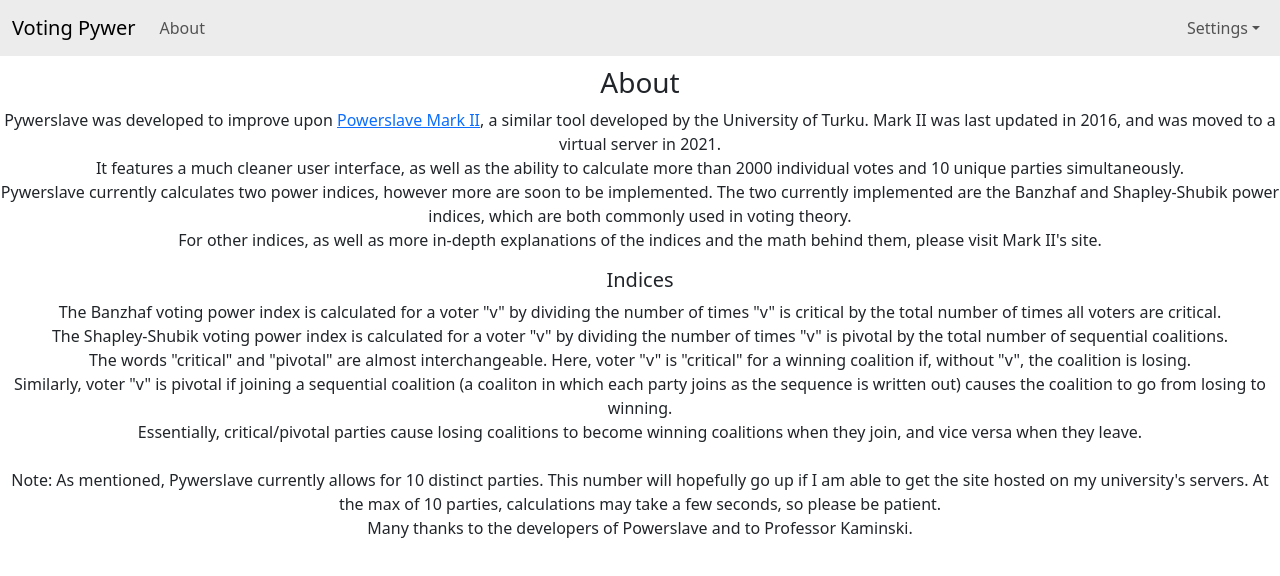
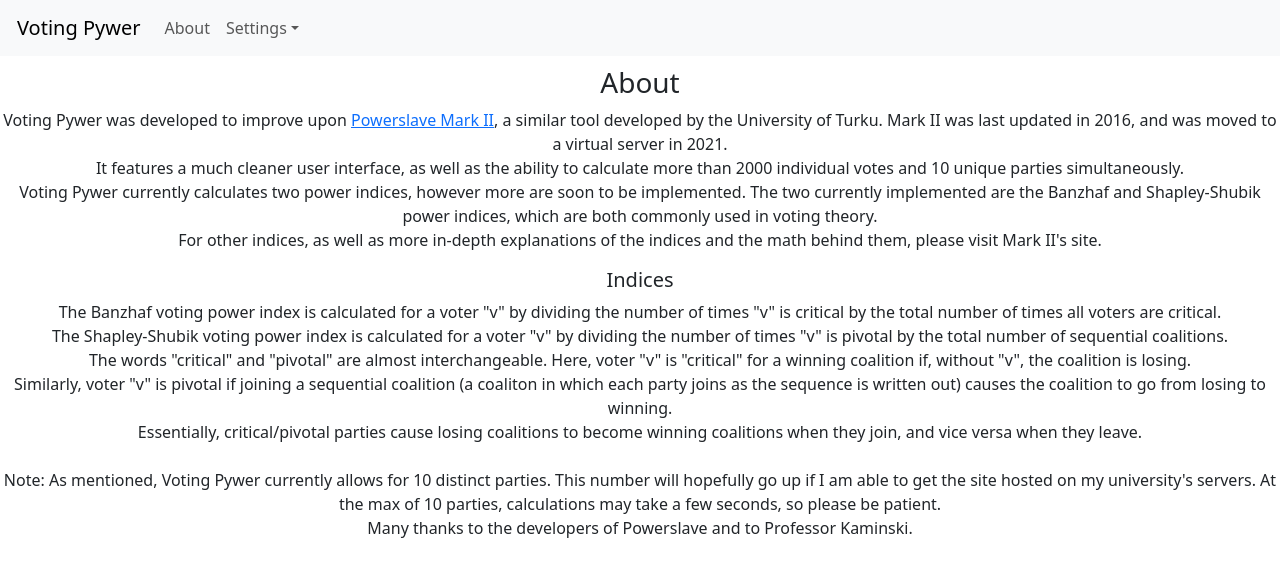
Before and after one commit to apmalani/voting-pywer, a React (Create React App) app: page /about in a window 1280 px wide. Shown: the top 576 px of the page. Built offline with nearby package versions, Linux system fonts and the light colour scheme.

Commit message:
Settings dropdown configured

```diff
--- a/package.json
+++ b/package.json
@@ -13,6 +13,7 @@
     "@types/react-dom": "^18.2.18",
     "bootstrap": "^5.3.2",
     "react": "^18.2.0",
+    "react-bootstrap": "^2.9.2",
     "react-dom": "^18.2.0",
     "react-router-dom": "^6.21.1",
     "react-scripts": "5.0.1",
--- a/src/AboutPage.tsx
+++ b/src/AboutPage.tsx
@@ -9,12 +9,12 @@
 
             <div style={{marginLeft: '0px'}}>
                 <p>
-                    Pywerslave was developed to improve upon <a href="http://powerslave.utu.fi/">Powerslave Mark II</a>, a similar tool developed by the University of Turku.
+                    Voting Pywer was developed to improve upon <a href="http://powerslave.utu.fi/">Powerslave Mark II</a>, a similar tool developed by the University of Turku.
                     Mark II was last updated in 2016, and was moved to a virtual server in 2021.
                     <br/>
                     It features a much cleaner user interface, as well as the ability to calculate more than 2000 individual votes and 10 unique parties simultaneously.
                     <br/>
-                    Pywerslave currently calculates two power indices, however more are soon to be implemented. The two currently implemented are the Banzhaf and Shapley-Shubik power indices,
+                    Voting Pywer currently calculates two power indices, however more are soon to be implemented. The two currently implemented are the Banzhaf and Shapley-Shubik power indices,
                     which are both commonly used in voting theory.
                     <br/>
                     For other indices, as well as more in-depth explanations of the indices and the math behind them, please visit Mark II's site.
@@ -37,7 +37,7 @@
                     Essentially, critical/pivotal parties cause losing coalitions to become winning coalitions when they join, and vice versa when they leave.
                     <br/>
                     <br/>
-                    Note: As mentioned, Pywerslave currently allows for 10 distinct parties. This number will hopefully go up if I am able to get the site hosted on my university's servers.
+                    Note: As mentioned, Voting Pywer currently allows for 10 distinct parties. This number will hopefully go up if I am able to get the site hosted on my university's servers.
                     At the max of 10 parties, calculations may take a few seconds, so please be patient.
                     <br/>
                     Many thanks to the developers of Powerslave and to Professor Kaminski.
--- a/src/CalculatorComponent.css
+++ b/src/CalculatorComponent.css
@@ -11,15 +11,16 @@
     padding-left: 0px;
   }
   .input-right {
-    text-align: right;
-    width: 60px;
-    appearance: none;
-    -webkit-appearance: none;
+    width: 70px;
     margin: 0;
   }
   .quota-input {
     margin-top: 15px;
   }
   .small-input {
-    width: 60px;
+    width: 70px;
   }
+
+  .text-center {
+    text-align: center;
+  }
--- a/src/CalculatorComponent.tsx
+++ b/src/CalculatorComponent.tsx
@@ -1,5 +1,6 @@
 import React, { useState, ChangeEvent } from 'react';
 import './CalculatorComponent.css';
+import { Button, Form, Table } from 'react-bootstrap';
 
 interface Player {
   name: string;
@@ -224,7 +225,7 @@
 
 
     return (
-    <div style={{ paddingLeft: '15px' }}>
+      <div style={{ paddingLeft: '15px' }}>
       <div style={{ display: players.length === 0 ? 'block' : 'none' }}>
         No players added yet.
       </div>
--- a/src/HeaderComponent.tsx
+++ b/src/HeaderComponent.tsx
@@ -1,34 +1,82 @@
-import React from 'react';
-import { Link } from 'react-router-dom';
+import React, { useState } from 'react';
+import { Navbar, Nav, NavDropdown, Modal, Form, Button } from 'react-bootstrap';
 
 const HeaderComponent: React.FC = () => {
-    return (
-        <nav className="navbar navbar-expand-lg navbar-light" style={{backgroundColor: '#ECECEC'}}>
-    <div className="container-fluid align-items-center">
-        <Link to="/voting-pywer" className="navbar-brand">Voting Pywer</Link>
 
-        <div className="collapse navbar-collapse" id="navbarNav">
-            <ul className="navbar-nav">
-                <li className="navbar-item" >
-                    <Link className="nav-link" to="/about">About</Link>
-                </li>
-            </ul>
+    const handlePrint = () => {
+        window.print();
+      };
 
-            <ul className="navbar-nav ms-auto">
-                <li className="nav-item dropdown">
-                    <a className="nav-link dropdown-toggle" href="#" id="navbarDropdown" role="button" data-bs-toggle="dropdown" aria-haspopup="true" aria-expanded="false">
-                        Settings
-                    </a>
-                    <ul className="dropdown-menu" aria-labelledby="navbarDropdown">
-                        <li><a className="dropdown-item" href="#">Print</a></li>
-                        <li><a className="dropdown-item" href="#">Report Issue</a></li>
-                    </ul>
-                </li>
-            </ul>
-        </div>
+    const [showBugReportModal, setShowBugReportModal] = useState(false);
+    const [bugDescription, setBugDescription] = useState('');
+
+    const handleBugReportClick = () => {
+        setShowBugReportModal(true);
+    };
+
+    const handleCloseBugReportModal = () => {
+        setShowBugReportModal(false);
+    };
+
+    const handleBugDescriptionChange = (event: React.ChangeEvent<HTMLInputElement>) => {
+        setBugDescription(event.target.value);
+    };
+
+    const handleSubmitBugReport = () => {
+        // Add your logic to submit the bug report
+        // You can use the 'bugDescription' state variable here
+        // For simplicity, we are just closing the modal in this example
+        setBugDescription('');
+        handleCloseBugReportModal();
+    };
+
+  return (
+    <div>
+        <Navbar bg="light" expand="lg">
+        <Navbar.Brand href="/voting-pywer" style = {{marginLeft: '17px'}}>Voting Pywer</Navbar.Brand>
+        <Navbar.Toggle aria-controls="navbarNav" />
+        <Navbar.Collapse id="navbarNav">
+            <Nav className="mr-auto">
+            <Nav.Link href="/about">About</Nav.Link>
+            </Nav>
+            <Nav>
+            <NavDropdown title="Settings" id="basic-nav-dropdown">
+                <NavDropdown.Item onClick={handlePrint}>Print</NavDropdown.Item>
+                <NavDropdown.Item onClick={handleBugReportClick}>Report Bug</NavDropdown.Item>
+            </NavDropdown>
+            </Nav>
+        </Navbar.Collapse>
+        </Navbar>
+
+      <Modal show={showBugReportModal} onHide={handleCloseBugReportModal}>
+        <Modal.Header closeButton>
+          <Modal.Title>Report Bug</Modal.Title>
+        </Modal.Header>
+        <Modal.Body>
+          <Form>
+            <Form.Group controlId="bugDescription">
+              <Form.Label>Brief Description of the Bug</Form.Label>
+              <Form.Control
+                type="text"
+                placeholder="Enter bug description"
+                value={bugDescription}
+                onChange={handleBugDescriptionChange}
+              />
+            </Form.Group>
+          </Form>
+        </Modal.Body>
+        <Modal.Footer>
+          <Button variant="secondary" onClick={handleCloseBugReportModal}>
+            Close
+          </Button>
+          <Button variant="primary" onClick={handleSubmitBugReport}>
+            Submit
+          </Button>
+        </Modal.Footer>
+      </Modal>
+
     </div>
-</nav>
-    )
-}
+  );
+};
 
 export default HeaderComponent;
```
Also changed, not shown: 1 other file (tests, documents, lock files or other folders).
